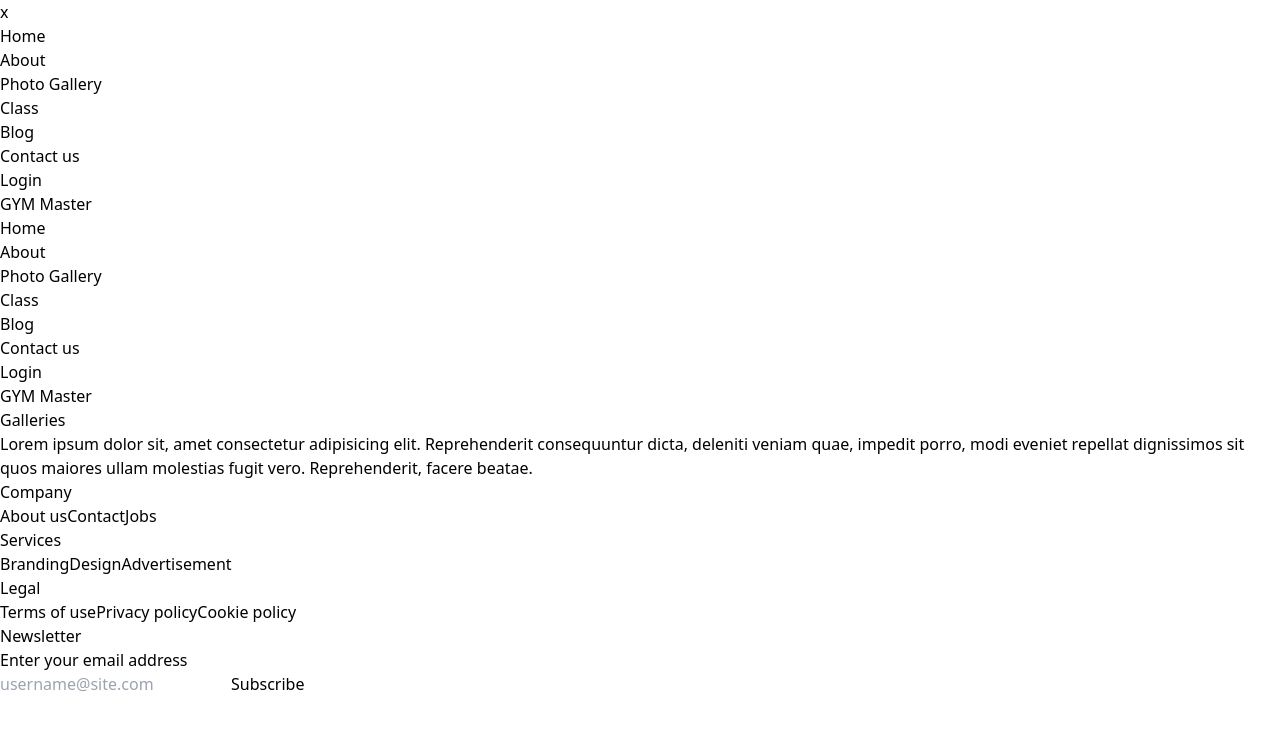
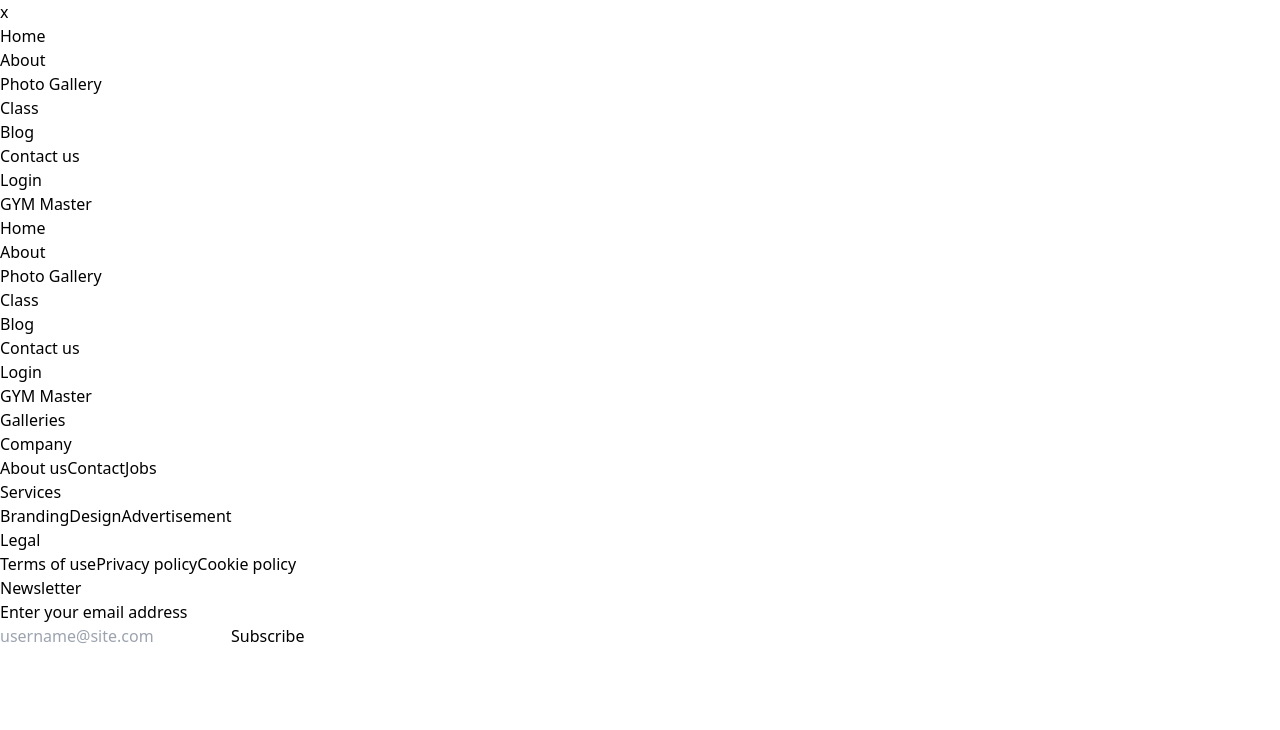
Before and after one commit to hasiburrahmanakash79/GYM-Master, a React (Vite) app: page /gallery in a window 1280 px wide. Shown: the top 730 px of the page. Built offline with nearby package versions, Linux system fonts and the light colour scheme.

Commit message:
make ohoty

```diff
--- a/src/Pages/PhotoGallery/PhotoGallery.jsx
+++ b/src/Pages/PhotoGallery/PhotoGallery.jsx
@@ -4,7 +4,7 @@ const PhotoGallery = () => {
     return (
         <div>
            <SectionTitle subTitle={"GYM Master"} title={"Galleries"}></SectionTitle>
-            <p>Lorem ipsum dolor sit, amet consectetur adipisicing elit. Reprehenderit consequuntur dicta, deleniti veniam quae, impedit porro, modi eveniet repellat dignissimos sit quos maiores ullam molestias fugit vero. Reprehenderit, facere beatae.</p>
+
         </div>
     );
 };
```
